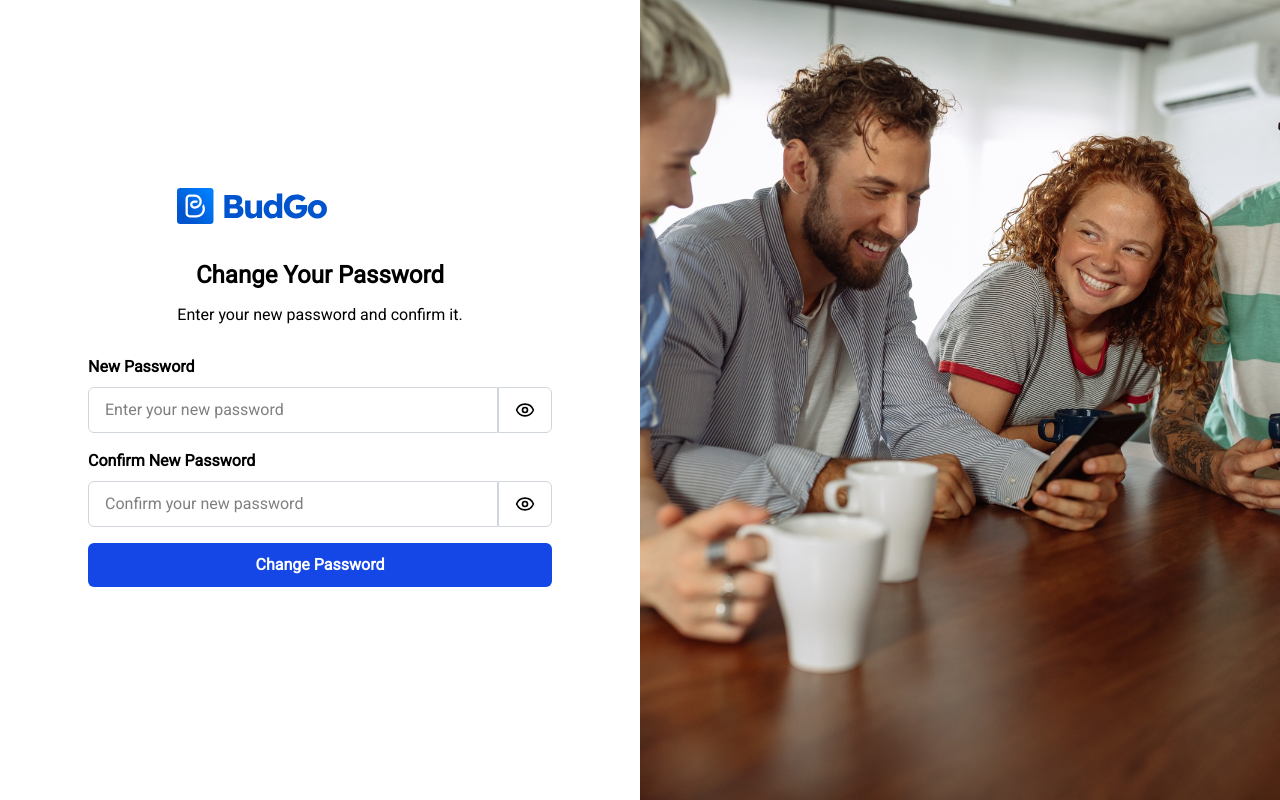
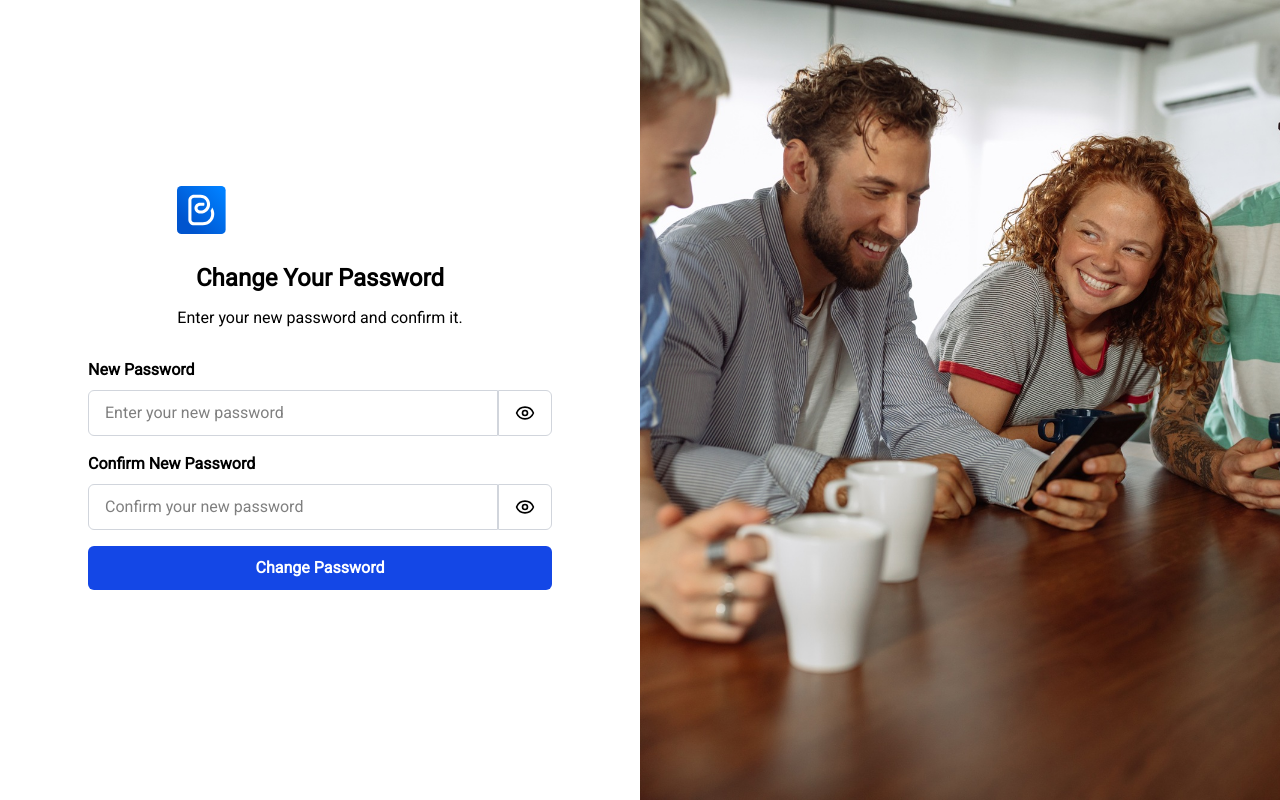
Before and after one commit to abaloso/budget-tracker, a Next.js app: page /reset-password in a window 1280 px wide. Built offline with nearby package versions, Linux system fonts and the light colour scheme.

Commit message:
vercel update

```diff
--- a/src/app/forgot-password/page.tsx
+++ b/src/app/forgot-password/page.tsx
@@ -9,9 +9,9 @@ import Image from "next/image";
 export default function ForgotPasswordPage() {
   const [email, setEmail] = useState<string>("");
   const [message, setMessage] = useState<string>("");
-  const router = useRouter();
+  // router is not used so it's removed.
 
-  const handleSubmit = async (e: FormEvent) => {
+  const handleSubmit = async (e: FormEvent<HTMLFormElement>) => {
     e.preventDefault();
     try {
       await sendPasswordResetEmail(auth, email);
@@ -28,7 +28,7 @@ export default function ForgotPasswordPage() {
         <div className="max-w-lg mx-auto w-full flex flex-col justify-center items-center p-6">
           <div className="text-center mb-7">
             <Link href="/">
-              <Image src="/assets/images/full-logo.svg" alt="Logo" width={150} height={50} priority className="mb-8" />
+        <Image src="/assets/images/full-logo-light.svg" alt="BudGo Logo" width={200} height={80} priority className="mb-6" />
             </Link>
             <div>
               <h3 className="text-2xl font-semibold text-dark mb-3">Forgot Your Password?</h3>
@@ -39,7 +39,9 @@ export default function ForgotPasswordPage() {
           </div>
           <form className="w-full" onSubmit={handleSubmit}>
             <div className="mb-4">
-              <label htmlFor="email" className="block text-base font-semibold text-dark mb-2">Email address</label>
+              <label htmlFor="email" className="block text-base font-semibold text-dark mb-2">
+                Email address
+              </label>
               <input
                 id="email"
                 type="email"
--- a/src/app/logout/page.tsx
+++ b/src/app/logout/page.tsx
@@ -24,14 +24,7 @@ export default function LogoutPage() {
         <div className="max-w-lg mx-auto w-full flex flex-col items-center justify-center">
           <div className="text-center mb-7">
             <Link href="/">
-              <Image
-                src="/assets/images/full-logo.svg"
-                alt="Logo"
-                width={150}
-                height={50}
-                priority
-                className="mb-8"
-              />
+        <Image src="/assets/images/full-logo-light.svg" alt="BudGo Logo" width={200} height={80} priority className="mb-6" />
             </Link>
             <div>
               <h3 className="text-2xl font-semibold text-dark mb-3">See you again!</h3>
--- a/src/app/reset-password/page.tsx
+++ b/src/app/reset-password/page.tsx
@@ -4,6 +4,7 @@ import { useRouter } from "next/navigation";
 import { auth } from "@/app/firebaseConfig";
 import { updatePassword } from "firebase/auth";
 import { Eye, EyeOff } from "lucide-react";
+import Link from "next/link";
 import Image from "next/image";
 
 export default function ResetPasswordPage() {
@@ -17,7 +18,7 @@ export default function ResetPasswordPage() {
     setShowPassword((prev) => !prev);
   };
 
-  const handleSubmit = async (e: FormEvent) => {
+  const handleSubmit = async (e: FormEvent<HTMLFormElement>) => {
     e.preventDefault();
     if (newPassword !== confirmPassword) {
       setMessage("Passwords do not match");
@@ -42,9 +43,9 @@ export default function ResetPasswordPage() {
         {/* Left Side: Form */}
         <div className="max-w-lg mx-auto w-full flex flex-col justify-center items-center p-6">
           <div className="text-center mb-7">
-            <a href="/" className="block mb-8">
-              <Image src="/assets/images/full-logo.svg" alt="Logo" width={150} height={50} priority className="mb-6" />
-            </a>
+            <Link href="/">
+        <Image src="/assets/images/full-logo-light.svg" alt="BudGo Logo" width={200} height={80} priority className="mb-6" />
+            </Link>
             <div>
               <h3 className="text-2xl font-semibold text-dark mb-3">Change Your Password</h3>
               <p className="text-base font-medium text-light">
```
